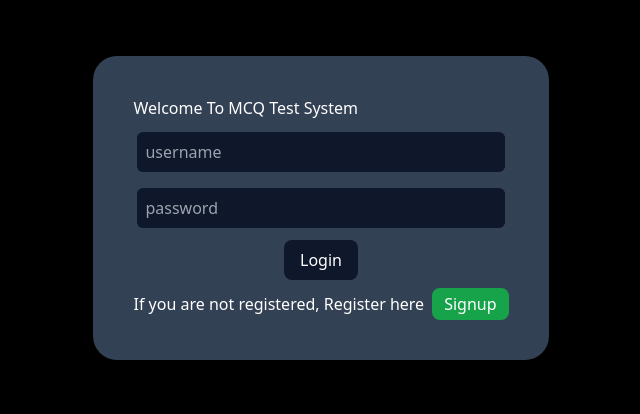
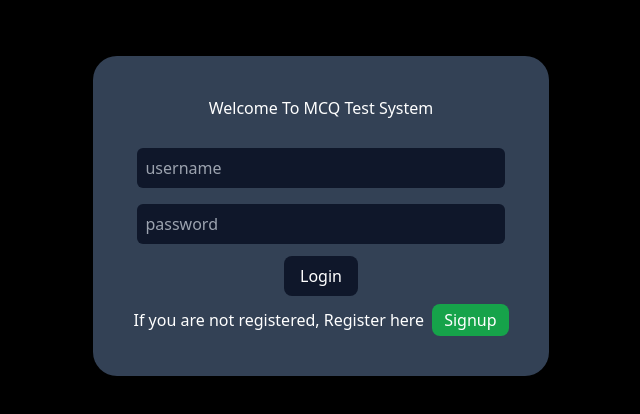
Before and after one commit to birendrabohara1230/mcq_frontend, a React (Vite) app: page / in a window 1280 px wide. Shown: the top 414 px of the page, without its empty margins (319-959 px from the left). Built offline with nearby package versions, Linux system fonts and the light colour scheme.

Commit message:
Update Login.jsx
text-centered

```diff
--- a/src/components/Login.jsx
+++ b/src/components/Login.jsx
@@ -47,7 +47,7 @@ function Login() {
                         ""
                     )
                 }
-                 <h4 className="text-white">Welcome To MCQ Test System</h4>
+                 <h4 className="text-white text-center mb-4">Welcome To MCQ Test System</h4>
                 <input className="p-2 text-white bg-slate-900 rounded-md m-1"
                     type="text"
                     placeholder="username"
```
